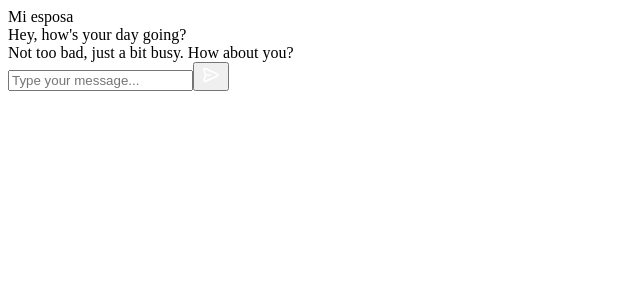
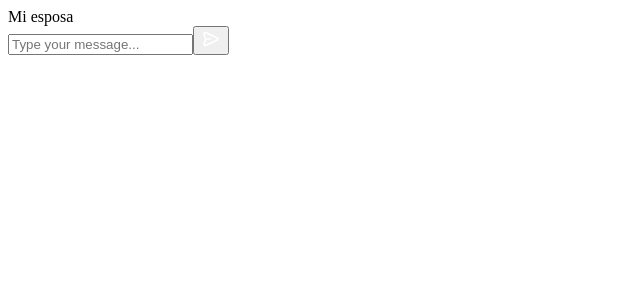
Before and after one commit to Gubrux/Indecision-App-Vue, a Vue app: page / in a window 1280 px wide. Shown: the top 300 px of the page, without its empty margins (0-640 px from the left). Built offline with nearby package versions, Linux system fonts and the light colour scheme; the HTML template or start-up script is replaced by a standard one.

Commit message:
refactor: Update ChatMessages.vue to use ChatBubble component and TypeScript setup

```diff
--- a/src/components/chat/ChatMessages.vue
+++ b/src/components/chat/ChatMessages.vue
@@ -1,20 +1,20 @@
 <template>
     <div class="flex-1 overflow-y-auto p-4">
         <div class="flex flex-col space-y-2">
-            <!-- Messages go here -->
-            <!-- Example Message -->
-            <div class="flex justify-end">
-                <div class="bg-blue-200 text-black p-2 rounded-lg max-w-xs">
-                    Hey, how's your day going?
-                </div>
-            </div>
-
-            <!-- Example Received Message -->
-            <div class="flex">
-                <div class="bg-gray-300 text-black p-2 rounded-lg max-w-xs">
-                    Not too bad, just a bit busy. How about you?
-                </div>
-            </div>
+            <ChatBubble
+                v-for="message in messages"
+                :key="message.id"
+                v-bind="message"
+            />
         </div>
     </div>
 </template>
+<script setup lang="ts">
+import ChatBubble from './ChatBubble.vue';
+import type { ChatMessagesInterface } from '../../interfaces/chat.messages.interface';
+
+interface Props {
+    messages: ChatMessagesInterface[];
+}
+defineProps<Props>();
+</script>
```
